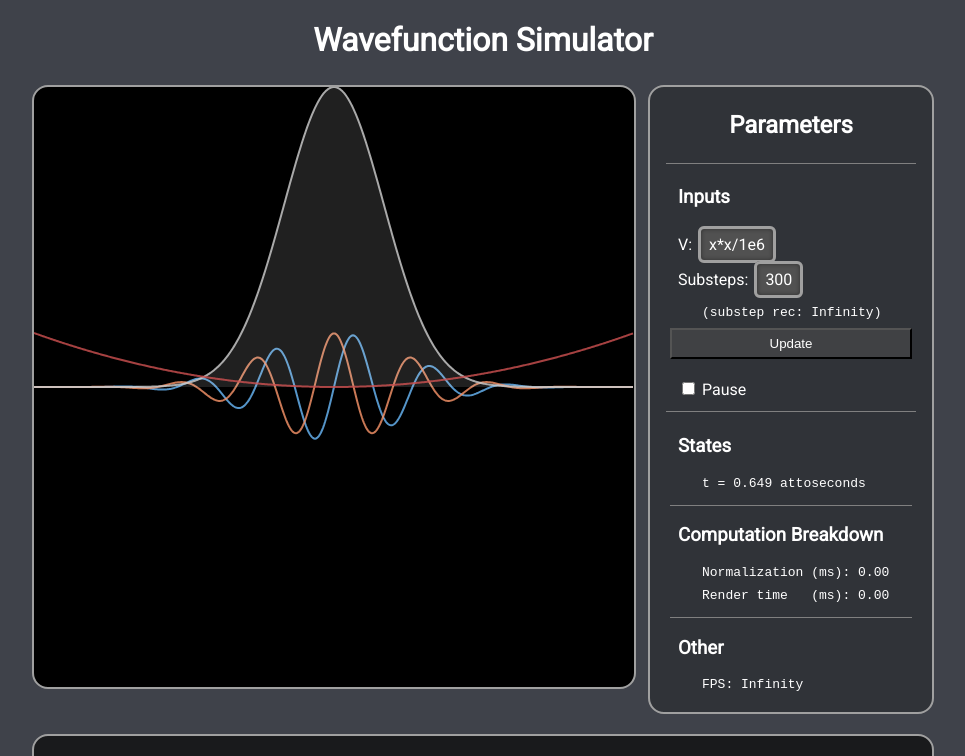
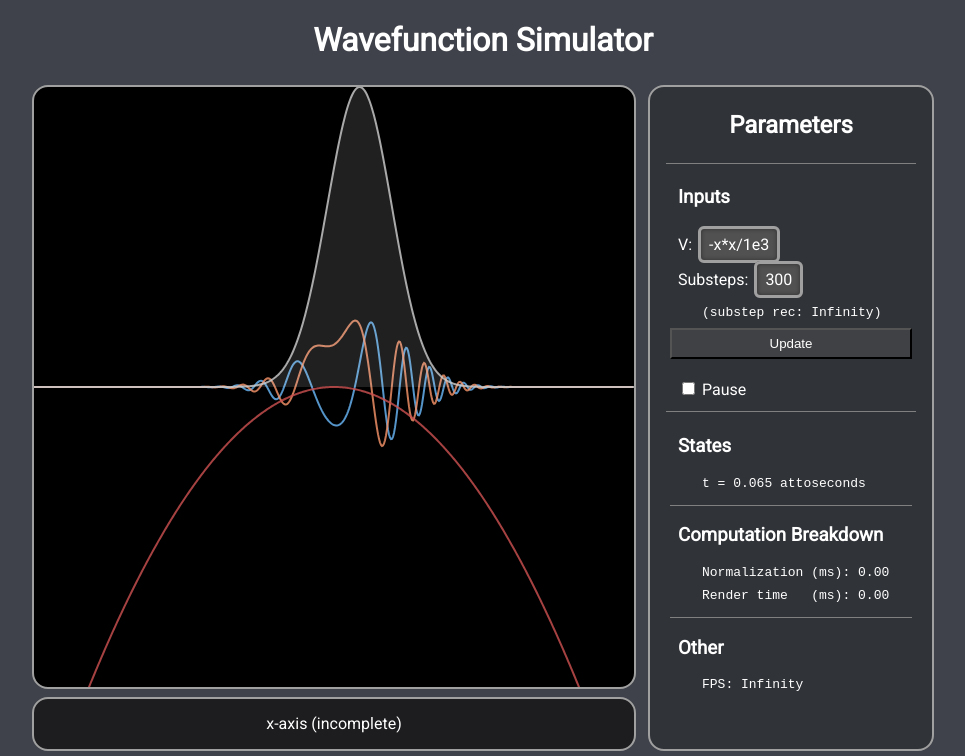
Before and after one commit to piano-miles/Wavefunction-Simulator, a plain HTML site: page index.html in a window 1280 px wide. Both pictures are taken after a click on the checkbox 845 px from the left and 388 px from the top of the page. Shown: the top 756 px of the page, without its empty margins (157-1122 px from the left). Drawn offline with Linux system fonts and the light colour scheme.

Commit message:
Implemented Euler integration

```diff
--- a/index.html
+++ b/index.html
@@ -15,7 +15,7 @@
     <meta name="viewport" content="width=device-width, initial-scale=1">
     <meta name="author" content="Miles Waugh">
     <meta name="keywords"
-        content="wave, function, wavefunction, simulator, evolution, schrodinger, schroedinger, schrödinger, github, miles, waugh, canvas">
+        content="quantum, wave, function, wavefunction, simulator, evolution, schrodinger, schroedinger, schrödinger, time-dependent, numeric, github, miles, waugh, canvas">
 </head>
 
 <body onload="setup();">
@@ -24,9 +24,14 @@
             <h1 class="header"> Wavefunction Simulator </h1>
         </div>
         <div class="flex-container flex-column flex-center">
-            <div class="flex-container flex-row flex-center">
-                <div class="flex-child" id="canvas-container" style="flex: 0 0 600px">
-                    <canvas id="canvas"></canvas>
+            <div class="flex-container flex-row flex-center" id="r1">
+                <div class="flex-container flex-column">
+                    <div class="flex-child" id="canvas-container" style="flex: 0 0 600px">
+                        <canvas id="canvas"></canvas>
+                    </div>
+                    <div class="flex-child" id="canvas-xaxis">
+                        <p id="temporary-text">x-axis (incomplete)</p>
+                    </div>
                 </div>
                 <div class="flex-child" id="parameters-outer">
                     <div class="flex-container flex-column" id="parameters-inner">
@@ -43,7 +48,7 @@
                             <div class="iblock">
                                 <label class="label">V: </label>
                                 <p class="inline">
-                                    <span class="input" role="textbox" id="V" contenteditable> x*x/1e6 </span>
+                                    <span class="input" role="textbox" id="V" contenteditable> -x*x/1e3 </span>
                                 </p>
                             </div>
 
@@ -79,7 +84,7 @@
                             <div class="parameter-group">
                                 <h3 class="parameters-head">Computation Breakdown</h3>
                                 <pre class="parameters-text" id="t1">Normalization (ms): 0.0</pre>
-                                <pre class="parameters-text" id="t2">Render time   (ms): 0.0</pre>
+                                <pre class="parameters-text" id="t3">Render time   (ms): 0.0</pre>
                             </div>
 
                             <hr>
@@ -104,7 +109,7 @@
         </div>
     </div>
 
-    <script src="mini.js"></script>
+    <script src="main.js"></script>
 </body>
 
 </html>
--- a/main.css
+++ b/main.css
@@ -57,7 +57,8 @@ body {
 
 #parameters-outer {
     margin-left: 8px;
-    margin-right: 8px
+    margin-right: 8px;
+    min-height: 650px
 }
 
 #parameters-inner {
@@ -68,7 +69,8 @@ body {
     min-height: 600px;
     background-color: #303338;
     padding-bottom: 8px;
-    min-width: 250px
+    min-width: 250px;
+    height: 100%
 }
 
 .header {
@@ -162,3 +164,24 @@ hr {
 #outputs hr {
     margin-top: 14px
 }
+
+#r1 {
+    height: fit-content !important;
+}
+
+#canvas-xaxis {
+    width: 600px;
+    height: 50px;
+    background-color: #1d1d1f;
+    border: 2px solid #a0a0a0;
+    border-radius: 16px;
+    margin-top: 8px;
+    margin-bottom: -8px;
+    display: flex;
+    flex: 0 1 auto;
+    align-self: flex-end;
+}
+
+#temporary-text {
+    margin: auto;
+}
--- a/main.js
+++ b/main.js
@@ -63,6 +63,7 @@ function draw() {
     const yscale = 600; // Scale values of wavefunction to fit
     const xscale = 1; //   Scale space
     const tscale = 1; //   Scale time
+    const Vscale = 5; //    Scale energy
 
     // Functions of the math library (for V input). See extract.py for extraction method.
     const maths = ['abs', 'acos', 'asin', 'atan', 'cbrt', 'ceil', 'cos', 'cosh', 'exp', 'floor', 'hypot', 'log', 'max', 'min', 'pow', 'random', 'round', 'sign', 'sin', 'sinh', 'sqrt', 'tan', 'tanh', 'trunc'];
@@ -82,9 +83,12 @@ function draw() {
 
     // Parameters
     let fps = 0;
-    let substeps = 400;
+    let substeps = 400; // substeps / frame
     let global_time = 0;
-    let dt = 0.01;
+    let dt = 0.001; // natural time / frame
+    let dtsc = dt / substeps; // natural time / substep
+    let dx = 0.02; // natural space / pixel
+    let dx2 = 1 / (dx * dx); // dx^-2
 
     let init = true;
     let V = []; // Potential
@@ -97,8 +101,12 @@ function draw() {
     // Accumulating computation time counters
     let t1acc = 0;
     let t2acc = 0;
+    let t3acc = 0;
     let frame = 0;
     let toacc = 0; // total
+
+    const range = Array.from(new Array(600), (x, i) => i);
+    const lrange = Array.from(new Array(598), (x, i) => i + 1);
 
     //
     // Function definitions
@@ -122,9 +130,9 @@ function draw() {
 
         ctx.strokeStyle = "#cc5050" + alpha;
         ctx.beginPath();
-        ctx.moveTo(0, 300 - V[0] * yscale);
+        ctx.moveTo(0, 300 - V[0] * Vscale);
         for (let i = 1; i < 600; i++) {
-            ctx.lineTo(i, 300 - V[i] * yscale);
+            ctx.lineTo(i, 300 - V[i] * Vscale);
         }
         ctx.stroke();
 
@@ -133,11 +141,12 @@ function draw() {
 
         pdfscale = 300 / Math.max.apply(null, v);
         ctx.beginPath();
-        ctx.moveTo(0, 300 - v[0] * pdfscale);
-        for (let i = 1; i < v.length; i++) {
+        ctx.moveTo(0, 300);
+        for (let i = 0; i < v.length; i++) {
             let y = 300 - v[i] * pdfscale;
             ctx.lineTo(i, y);
         }
+        ctx.lineTo(600, 300);
         ctx.stroke();
         ctx.closePath();
         ctx.fill();
@@ -172,8 +181,9 @@ function draw() {
         sqd.forEach(a =>
             RMS += a // Integrate <wfunc|wfunc>
         )
+        if (RMS <= 0) throw ('There is an issue with your wavefunction.');
         RMS = Math.sqrt(RMS); // Root
-        return wf_local.map(x => x.map(y => y / RMS)); // Normalise
+        return wf_local.map((t) => t.map(y => y / RMS)); // Normalise
     }
 
     function update_inputs() {
@@ -219,7 +229,7 @@ function draw() {
     function initialise() {
         for (let i = 0; i < 600; i++) {
             let j = (i - 300) * 0.01;
-            let amplitude = complex_exponential(j * 8, Math.exp(-j * j));
+            let amplitude = complex_exponential(j * 8, Math.exp(-j * j * 100));
             wfunc[i] = amplitude; // Complex number as [r, i]
             let sq = amplitude[0] * amplitude[0] + amplitude[1] * amplitude[1];
             wf2[i] = sq;
@@ -230,6 +240,31 @@ function draw() {
         update_inputs(false); // Load inputs and render on canvas
 
         console_out('To begin, uncheck the "pause" box.', 'white', 'set');
+    }
+
+    const laplacian = a => {
+        let L = lrange.map(
+            l => [(a[l - 1][0] + a[l + 1][0] - 2 * a[l][0]) * dx2,
+            (a[l - 1][1] + a[l + 1][1] - 2 * a[l][1]) * dx2]
+        );
+        L.unshift(L[0]), L.push(L[L.length - 1]);
+        return L;
+    }
+
+    function evolve(psi, pdf) {
+        l = laplacian(psi);
+        let K = l.map(C => [C[1] * -0.5, C[0] * 0.5]);
+        //console.log(K);
+        //console.log(psi);
+        //console.log(range);
+        P = range.map(i =>
+            [psi[i][1] * V[i],
+            -psi[i][0] * V[i]]
+        );
+        return range.map(i =>
+            [psi[i][0] + (K[i][0] + P[i][0]) * dtsc,
+            psi[i][1] + (K[i][1] + P[i][1]) * dtsc]
+        );
     }
 
     document.getElementById("update").addEventListener('click', event => {
@@ -246,7 +281,6 @@ function draw() {
     // Loop
     function update() {
         if (!paused.checked) {
-
             let times = [];
 
             // Clear screen
@@ -260,18 +294,25 @@ function draw() {
             wfunc = normalise(wfunc, wf2);
             times.push(performance.now());
 
+            // Evolve the wave function
+            for (let i = 0; i < substeps; i++) {
+                wfunc = evolve(wfunc, wf2);
+            }
+            times.push(performance.now());
+
             // Render the wave functions
             renderPath(wfunc, wf2);
             times.push(performance.now());
 
             // Times
             t1acc += (times[1] - times[0]);
-            t2acc += (times[2] - times[1]);
-            toacc += (times[2] - times[0]);
+            t1acc += (times[2] - times[1]);
+            t3acc += (times[3] - times[2]);
+            toacc += (times[3] - times[0]);
 
             if (frame % 60 == 0) {
                 t1.innerHTML = "Normalization (ms): " + (t1acc / 60).toFixed(2);
-                t2.innerHTML = "Render time   (ms): " + (t2acc / 60).toFixed(2);
+                t3.innerHTML = "Render time   (ms): " + (t3acc / 60).toFixed(2);
 
                 fps = 60000 / toacc;
                 fps_display.innerHTML = "FPS: " + fps.toFixed(1);
@@ -280,7 +321,7 @@ function draw() {
                 subrec_display.innerHTML = "(substep rec: " + subrec + ")";
 
                 t1acc = 0;
-                t2acc = 0;
+                t3acc = 0;
                 toacc = 0;
             }
 
```
Also changed, not shown: reference/vars.js (added, +42 -0 lines), 1 other file.
